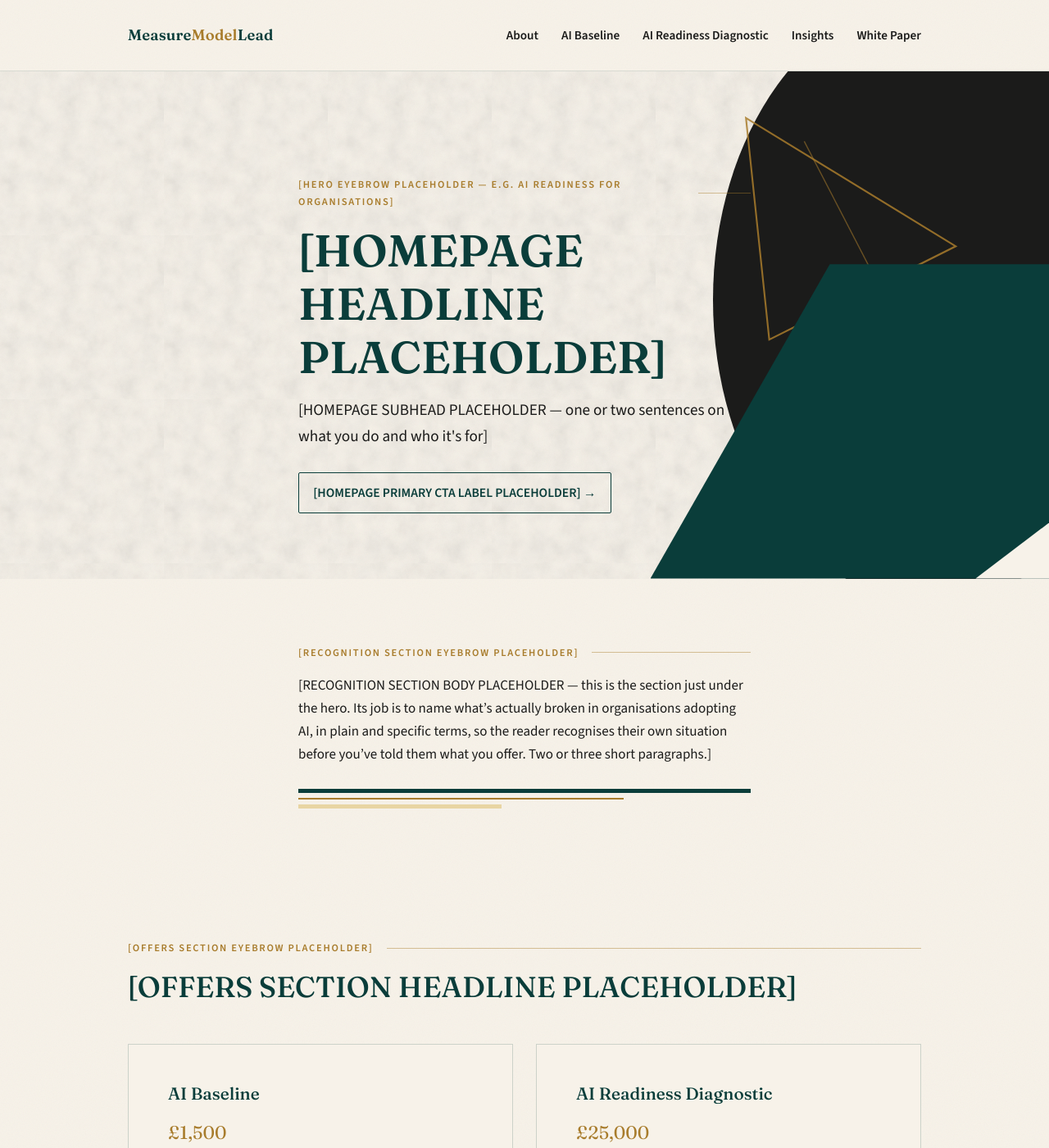
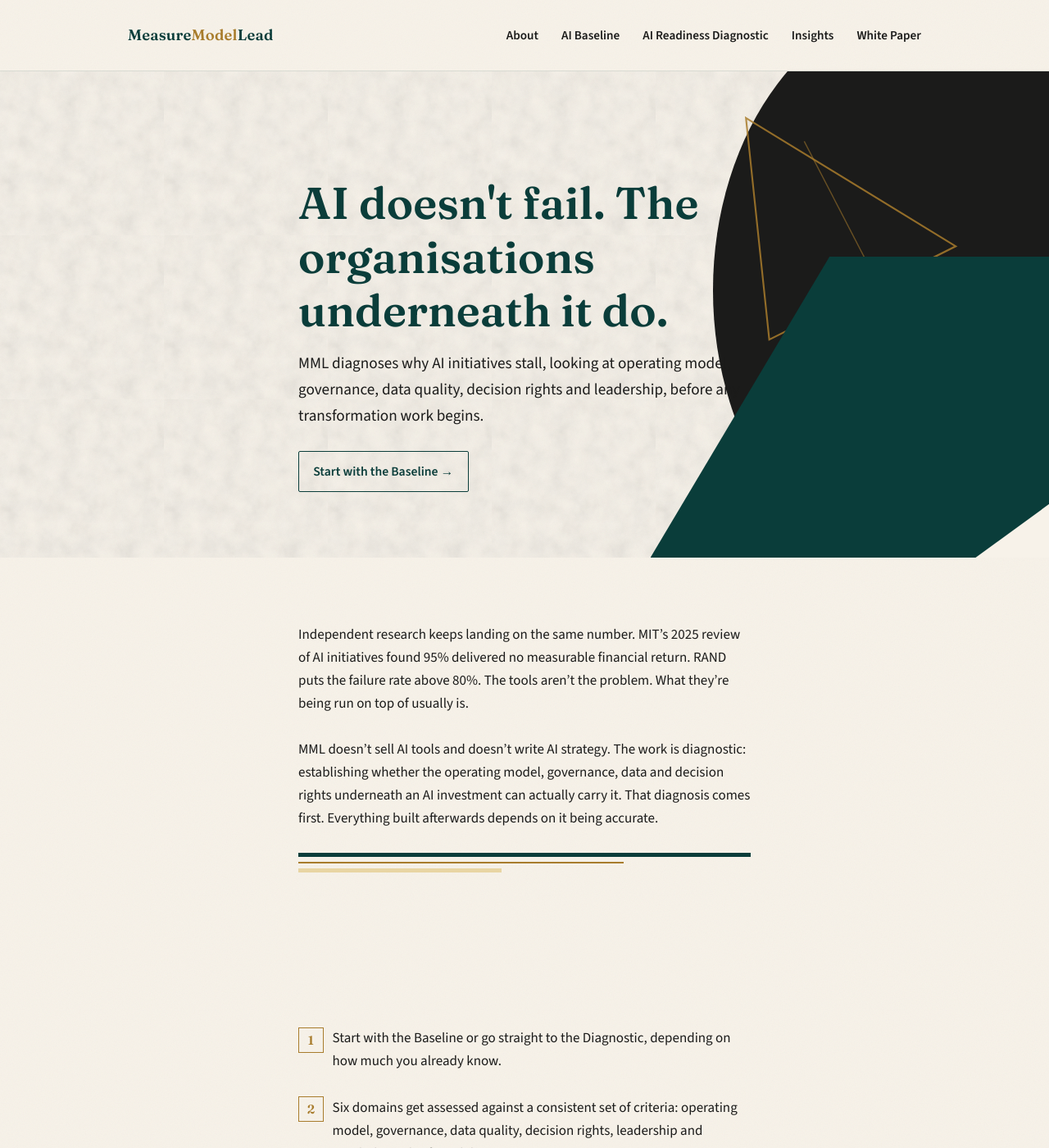
Before and after one commit to SarahMcConnellMML/SarahMcConnellMML, a Jekyll site: the page built from index.md, in a window 1280 px wide and 1400 px high. Shown: the whole window at 82% size. Built offline with Jekyll 4.4.1, drawn with Linux system fonts in a browser that asks for light colours; some of the changed text lies outside the part shown.

Commit message:
website copy added

```diff
--- a/_layouts/home.html
+++ b/_layouts/home.html
@@ -4,7 +4,7 @@ layout: default
 <section class="hero">
   {% include hero-graphic.html %}
   <div class="container prose">
-    <div class="eyebrow">{{ page.hero_eyebrow }}</div>
+    {% if page.hero_eyebrow %}<div class="eyebrow">{{ page.hero_eyebrow }}</div>{% endif %}
     <h1>{{ page.hero_headline }}</h1>
     <p class="lede">{{ page.hero_subhead }}</p>
     <a class="action" href="{{ page.hero_cta_url }}">{{ page.hero_cta_label }} →</a>
@@ -13,16 +13,29 @@ layout: default
 
 <section class="section">
   <div class="container prose">
-    <div class="eyebrow">{{ page.recognition_eyebrow }}</div>
+    {% if page.recognition_eyebrow %}<div class="eyebrow">{{ page.recognition_eyebrow }}</div>{% endif %}
     {{ content }}
     {% include line-divider.html %}
   </div>
 </section>
 
+{% if page.how_it_works_steps %}
+<section class="section">
+  <div class="container prose">
+    {% if page.how_it_works_eyebrow %}<div class="eyebrow">{{ page.how_it_works_eyebrow }}</div>{% endif %}
+    <ol class="offer-steps">
+      {% for step in page.how_it_works_steps %}
+      <li>{{ step }}</li>
+      {% endfor %}
+    </ol>
+  </div>
+</section>
+{% endif %}
+
 <section class="section">
   <div class="container">
-    <div class="eyebrow">{{ page.offers_eyebrow }}</div>
-    <h2>{{ page.offers_headline }}</h2>
+    {% if page.offers_eyebrow %}<div class="eyebrow">{{ page.offers_eyebrow }}</div>{% endif %}
+    {% if page.offers_headline %}<h2>{{ page.offers_headline }}</h2>{% endif %}
     <div class="offer-grid">
       <div class="offer-card">
         <h3>AI Baseline</h3>
@@ -42,11 +55,28 @@ layout: default
   </div>
 </section>
 
+{% if page.credibility_text %}
+<section class="section">
+  <div class="container prose">
+    <p>{{ page.credibility_text }} <a href="{{ '/about/' | relative_url }}">{{ page.credibility_link_label }}</a></p>
+  </div>
+</section>
+{% endif %}
+
+{% if page.closing_cta_baseline_label %}
+<section class="section">
+  <div class="container prose" style="display:flex; gap: var(--space-3); flex-wrap: wrap; align-items:center;">
+    <a class="action" href="{{ page.closing_cta_baseline_url | default: '/ai-baseline/' }}">{{ page.closing_cta_baseline_label }} →</a>
+    <a class="action--quiet" href="{{ page.closing_cta_call_url | default: '#' }}">{{ page.closing_cta_call_label }} →</a>
+  </div>
+</section>
+{% endif %}
+
 {% if site.posts.size > 0 %}
 <section class="section">
   <div class="container">
-    <div class="eyebrow">{{ page.insights_eyebrow }}</div>
-    <h2>{{ page.insights_headline }}</h2>
+    {% if page.insights_eyebrow %}<div class="eyebrow">{{ page.insights_eyebrow }}</div>{% endif %}
+    {% if page.insights_headline %}<h2>{{ page.insights_headline }}</h2>{% endif %}
     <ul class="post-list">
       {% for post in site.posts limit: 3 %}
       <li>
@@ -64,7 +94,7 @@ layout: default
 <section class="section section--ink">
   {% include band-graphic.html kind="dark" %}
   <div class="container prose">
-    <div class="eyebrow">{{ page.paper_eyebrow }}</div>
+    {% if page.paper_eyebrow %}<div class="eyebrow">{{ page.paper_eyebrow }}</div>{% endif %}
     <h2>{{ page.paper_headline }}</h2>
     <p>{{ page.paper_summary }}</p>
     <a class="action action--on-ink" href="{{ '/white-paper/' | relative_url }}">{{ page.paper_cta_label }} →</a>
--- a/index.md
+++ b/index.md
@@ -2,29 +2,36 @@
 layout: home
 permalink: /
 title: Home
-description: "[HOMEPAGE META DESCRIPTION PLACEHOLDER]"
+description: "MML diagnoses why AI initiatives stall, looking at operating model, governance, data quality, decision rights and leadership, before any transformation work begins."
 
-hero_eyebrow: "[HERO EYEBROW PLACEHOLDER — e.g. AI READINESS FOR ORGANISATIONS]"
-hero_headline: "[HOMEPAGE HEADLINE PLACEHOLDER]"
-hero_subhead: "[HOMEPAGE SUBHEAD PLACEHOLDER — one or two sentences on what you do and who it's for]"
-hero_cta_label: "[HOMEPAGE PRIMARY CTA LABEL PLACEHOLDER]"
+hero_headline: "AI doesn't fail. The organisations underneath it do."
+hero_subhead: "MML diagnoses why AI initiatives stall, looking at operating model, governance, data quality, decision rights and leadership, before any transformation work begins."
+hero_cta_label: "Start with the Baseline"
 hero_cta_url: "/ai-baseline/"
 
-recognition_eyebrow: "[RECOGNITION SECTION EYEBROW PLACEHOLDER]"
+how_it_works_steps:
+  - "Start with the Baseline or go straight to the Diagnostic, depending on how much you already know."
+  - "Six domains get assessed against a consistent set of criteria: operating model, governance, data quality, decision rights, leadership and psychological safety, delivery maturity."
+  - "You get a written output, either a scored report or a full heat map, with a clear view of where the risk actually sits and why."
 
-offers_eyebrow: "[OFFERS SECTION EYEBROW PLACEHOLDER]"
-offers_headline: "[OFFERS SECTION HEADLINE PLACEHOLDER]"
-offer_baseline_summary: "[ONE-LINE AI BASELINE SUMMARY PLACEHOLDER]"
-offer_diagnostic_summary: "[ONE-LINE AI READINESS DIAGNOSTIC SUMMARY PLACEHOLDER]"
-offer_learn_more_label: "[LEARN MORE LABEL PLACEHOLDER — e.g. See how this works]"
+offer_baseline_summary: "An 18-question scored assessment with a written report in five working days. A fast, low cost way to find out where you stand."
+offer_diagnostic_summary: "A full six domain assessment producing a heat map of organisational readiness, backed by a structured debrief."
+offer_learn_more_label: "See how this works"
 
-insights_eyebrow: "[INSIGHTS SECTION EYEBROW PLACEHOLDER]"
-insights_headline: "[INSIGHTS SECTION HEADLINE PLACEHOLDER]"
+credibility_text: "Built by Sarah, an agile coach and organisational diagnostician who spent her career inside delivery organisations watching this exact failure pattern play out, first with agile, now with AI."
+credibility_link_label: "More on that on the About page →"
+
+closing_cta_baseline_label: "Start with the Baseline"
+closing_cta_baseline_url: "/ai-baseline/"
+closing_cta_call_label: "Book a call to talk through the Diagnostic"
+closing_cta_call_url: "#"
+
 insights_view_all_label: "[VIEW ALL INSIGHTS LABEL PLACEHOLDER]"
 
-paper_eyebrow: "[WHITE PAPER BANNER EYEBROW PLACEHOLDER]"
 paper_headline: "Agility in the Age of AI"
 paper_summary: "[WHITE PAPER BANNER SUMMARY PLACEHOLDER — one or two sentences]"
 paper_cta_label: "[WHITE PAPER BANNER CTA LABEL PLACEHOLDER — e.g. Read the paper]"
 ---
-[RECOGNITION SECTION BODY PLACEHOLDER — this is the section just under the hero. Its job is to name what's actually broken in organisations adopting AI, in plain and specific terms, so the reader recognises their own situation before you've told them what you offer. Two or three short paragraphs.]
+Independent research keeps landing on the same number. MIT's 2025 review of AI initiatives found 95% delivered no measurable financial return. RAND puts the failure rate above 80%. The tools aren't the problem. What they're being run on top of usually is.
+
+MML doesn't sell AI tools and doesn't write AI strategy. The work is diagnostic: establishing whether the operating model, governance, data and decision rights underneath an AI investment can actually carry it. That diagnosis comes first. Everything built afterwards depends on it being accurate.
```
Also changed, not shown: _layouts/offer.html (+12 -4 lines), about.md (+6 -9 lines), offers/ai-baseline.md (+19 -19 lines), offers/ai-readiness-diagnostic.md (+28 -24 lines).
